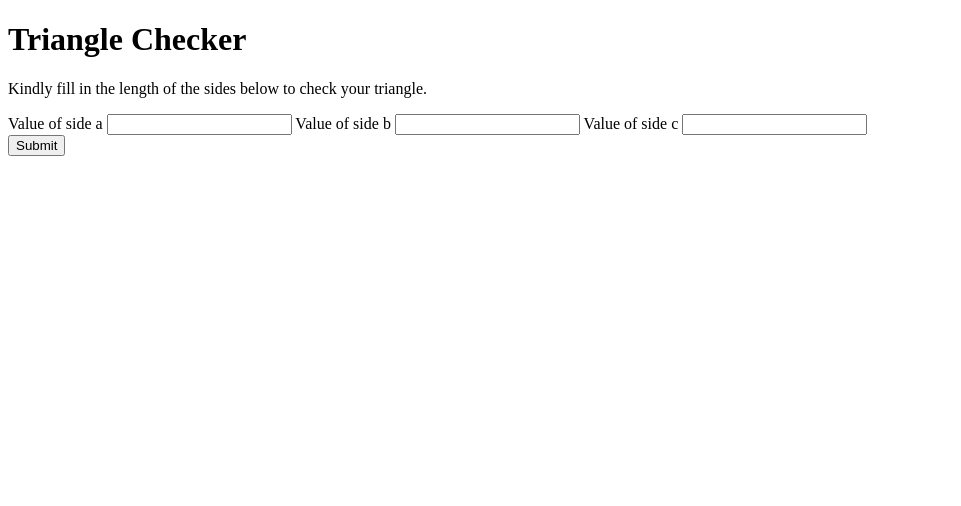
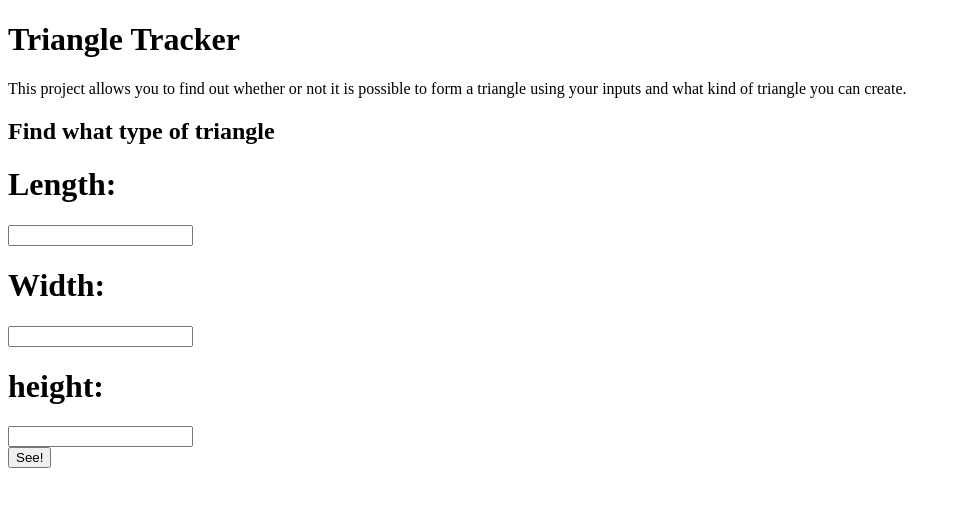
Before and after one commit to EugeneSakwa/triangle-tracker, a plain HTML site: page index.html in a window 1280 px wide. Shown: the whole page, without its empty margins (0-961 px from the left). Drawn offline with Linux system fonts and the light colour scheme.

Commit message:
modifirs the layout and design of the form

```diff
--- a/index.html
+++ b/index.html
@@ -2,38 +2,22 @@
 <html>
 <head>
   <title>Triangle Tracker</title>
+  <link rel="stylesheet" href="css/styles.css">
 </head>
 <body>
-  <div class="container">
-		<div class="row">
-			<header class="header col-md-8 offset-md-2">
-				<h1 class="text-large">Triangle Checker</h1>
-				<p>Kindly fill in the length of the sides below to check your triangle.</p>
-			</header>
-			<div class="col-md-8 col-sm-10 offset-md-2 offset-sm-2 col-xs-8 offset-xs-4">
-					<form action="" class="form-group">
-						<label for="" class="form-label">Value of side a</label>
-						<input type="text" class="form-control" name="a">
-						<label for="" class="form-label">Value of side b</label>
-						<input type="text" class="form-control" name="b">
-						<label for="" class="form-label">Value of side c</label>
-						<input type="text" class="form-control" name="c">
-						<br>
-						<input type="submit" class="btn btn-success round" onclick="resultCheck()" data-toggle="modal" data-target="#calcModal">
-					</form>
-			</div>
-		</div>
-	</div>
-   <script src="js/jquery-3.3.1.js"></script>
-   <script src="js/main.js"></script>
-   <script>
-		$('#calcModal').on('show.bs.modal', function (event) {
-		  var button = $(event.relatedTarget) // Button that triggered the modal
-		  var recipient = button.data('whatever')
-		  var modal = $(this)
-		  modal.find('.modal-title').text('New message to ' + recipient)
-		  modal.find('.modal-body input').val(recipient)
-		})
-	</script>
+  <h1>Triangle Tracker</h1>
+  <script src="js/scripts.js"></script>
+  <p>This project allows you to find out whether or not it is possible to form a triangle using your inputs
+  and what kind of triangle you can create.</p>
+  <h2>Find what type of triangle</h2>
+  <form class="inputs">
+  <h1>Length:<br></h1>
+    <input type="number" name="length" id="length"><br>
+    <h1>Width:<br></h1>
+    <input type="number" name="width" id="width"><br>
+    <h1>height:<br></h1>
+    <input type="number" name="height" id="height"><br>
+  </form>
+  <button type="button" name="Find out" onclick="triangle()">See!</button>
 </body>
 </html>
```
